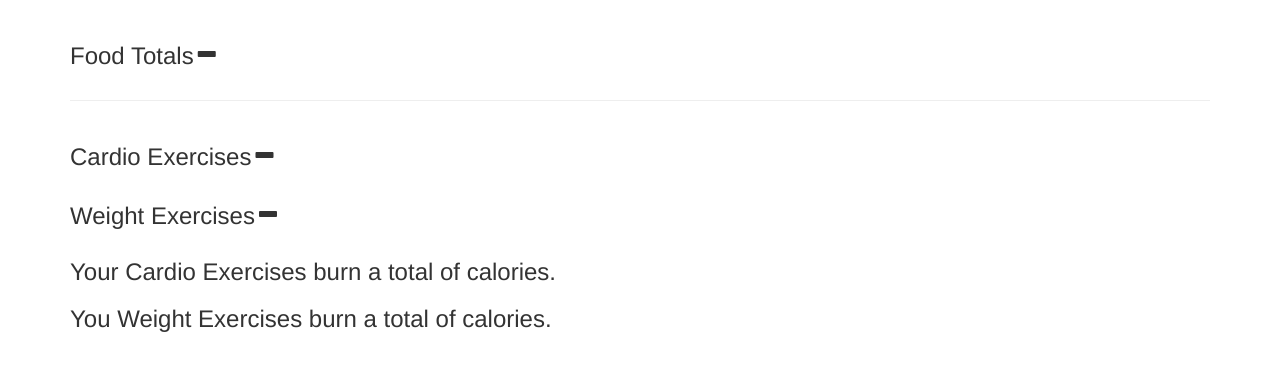
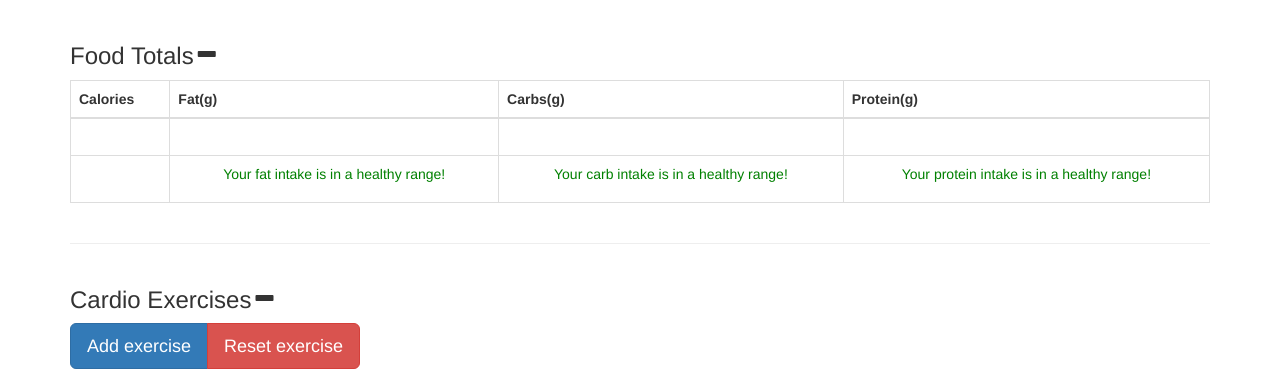
Before and after one commit to artchar/diet, a Django app: page /home/ in a window 1280 px wide. Shown: the part 351-741 px from the top of the page. Run offline with Django 3.2, Linux system fonts and the light colour scheme; a user stored in the database is signed in; data comes from the database, SQL or seed files in the repository; some libraries are stand-ins or nearby versions.

Commit message:
fixed some html bugs

```diff
--- a/diet/dietfit/templates/home.html
+++ b/diet/dietfit/templates/home.html
@@ -208,9 +208,6 @@
       $("#add_weight").hide();
       $(".editminutes").hide();
       $(".editintensity").hide();
-      $(".food-total-container").hide();
-      $(".weight-container").hide();
-      $(".exercise-container").hide();
 
       $("#add_food_toggle").click(function() {
         $(".add_food").slideToggle("slow");
@@ -380,11 +377,11 @@
             <td><center><h2>{{user.userprofile.mealplan.totalprotein}}</h2></center></td>
           </tr>
           <tr>
-            <td><center>{% if user.userprofile.deficit < 0 %}<p style="color:red">You are above your recommended daily calorie intake.{% else %}<p style="color:green"> You still have calories left to eat! {% endif %}
+            <td><center><p>
 </p></center></td>
-            <td><center>{% if user.userprofile.fat_recommendation %}<p style="color:red"> are above your recommended daily fat intake. Consider reducing your fat intake in the future.{% else %}<p style="color:green"> Your fat intake is in a healthy range! {% endif %}
+            <td><center>{% if user.userprofile.fat_recommendation %}<p style="color:red">You are above your recommended daily fat intake. Consider reducing your fat intake in the future.{% else %}<p style="color:green"> Your fat intake is in a healthy range! {% endif %}
 </p></center></td>
-            <td><center>{% if user.userprofile.carb_recommendation %}<p style="color:red">You are above your recommended daily carb intake. Consider reducing your carb intake in the future.{% else %}<p style="color:green"> Your carb intake is in a healthy range! {% endif %}
+            <td><center>{% if user.userprofile.carbs_recommendation %}<p style="color:red">You are above your recommended daily carb intake. Consider reducing your carb intake in the future.{% else %}<p style="color:green"> Your carb intake is in a healthy range! {% endif %}
 </p></center></td>
             <td><center>{% if user.userprofile.protein_recommendation %}<p style="color:red">You are below your recommended daily protein intake. Consider increasing your protein intake in the future.{% else %}<p style="color:green"> Your protein intake is in a healthy range! {% endif %}
 </p></center></td>
```
